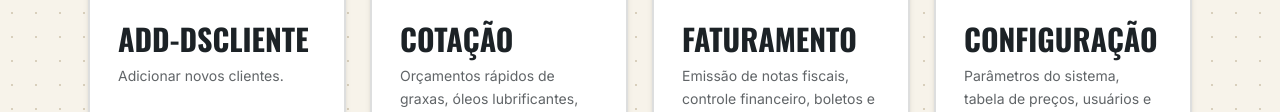
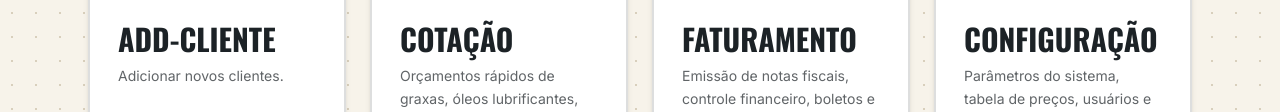
Before and after one commit to bemhesrepresentacao/Bemhes-2027, a plain HTML site: page Portal Cliente.html in a window 1280 px wide. Shown: the part 599-711 px from the top of the page. Drawn offline with nearby package versions, Linux system fonts and the light colour scheme.

Commit message:
Update Portal Cliente.html

```diff
--- a/Portal Cliente.html
+++ b/Portal Cliente.html
@@ -212,7 +212,7 @@
 
                     <!-- Título e Descrição -->
                     <h3 class="font-display text-2xl sm:text-3xl font-bold uppercase text-aco group-hover:text-petroleo transition-colors mb-2">
-                        add-dsCliente
+                        add-Cliente
                     </h3>
                     <p class="text-sm text-aco/70 leading-relaxed">
                         Adicionar novos clientes.
```
